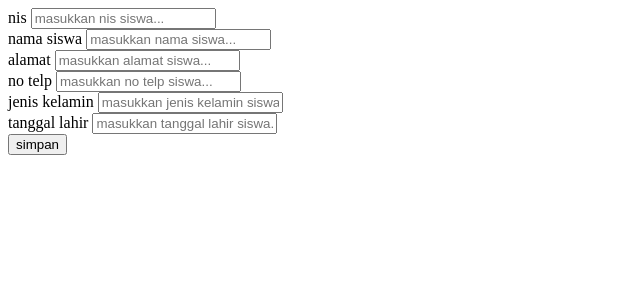
After one commit to fathanmaul/web-presensi, a PHP site: the page made by app/views/siswa/tambah.php in a window 1280 px wide. The commit adds this page. Shown: the top 300 px of the page, without its empty margins (0-640 px from the left). Run offline with PHP 8.4, Linux system fonts and the light colour scheme; the template is opened without the code that fills it, so the values that code supplies are empty.

Commit message:
update view

```diff
--- /dev/null
+++ b/app/views/siswa/tambah.php
@@ -0,0 +1,51 @@
+<!DOCTYPE html>
+<html lang="en">
+
+<head>
+    <meta charset="UTF-8">
+    <meta http-equiv="X-UA-Compatible" content="IE=edge">
+    <meta name="viewport" content="width=device-width, initial-scale=1.0">
+    <title><?= $data['title'] ?></title>
+</head>
+<?php
+    if (isset($_POST['submit'])) {
+        $siswaController = new siswaController;
+        $siswaController->save();
+    }
+?>
+<body>
+    <form method="POST">
+        <div class="card-body">
+            <div class="form-group">
+                <label>nis</label>
+                <input type="text" class="form-control" placeholder="masukkan nis siswa..." name="nis">
+            </div>
+            <div class="form-group">
+                <label>nama siswa</label>
+                <input type="text" class="form-control" placeholder="masukkan nama siswa..." name="nama_siswa">
+            </div>
+            <div class="form-group">
+                <label>alamat</label>
+                <input type="text" class="form-control" placeholder="masukkan alamat siswa..." name="alamat">
+            </div>
+            <div class="form-group">
+                <label>no telp</label>
+                <input type="text" class="form-control" placeholder="masukkan no telp siswa..." name="no_telp">
+            </div>
+            <div class="form-group">
+                <label>jenis kelamin</label>
+                <input type="text" class="form-control" placeholder="masukkan jenis kelamin siswa..." name="jenis_kelamin">
+            </div>
+            <div class="form-group">
+                <label>tanggal lahir</label>
+                <input type="text" class="form-control" placeholder="masukkan tanggal lahir siswa..." name="tanggal_lahir">
+            </div>
+        </div>
+        <div class="card-footer">
+            <button type="submit" class="btn btn-primary" name="submit" id="submit">simpan</button>
+        </div>
+    </form>
+    <?php Message::flash(); ?>
+</body>
+
+</html>
```
Also changed, not shown: app/views/kelas/detail.php (+32 -4 lines), app/views/kelas/index.php (+23 -30 lines), app/views/siswa/edit.php (added, +45 -0 lines).
